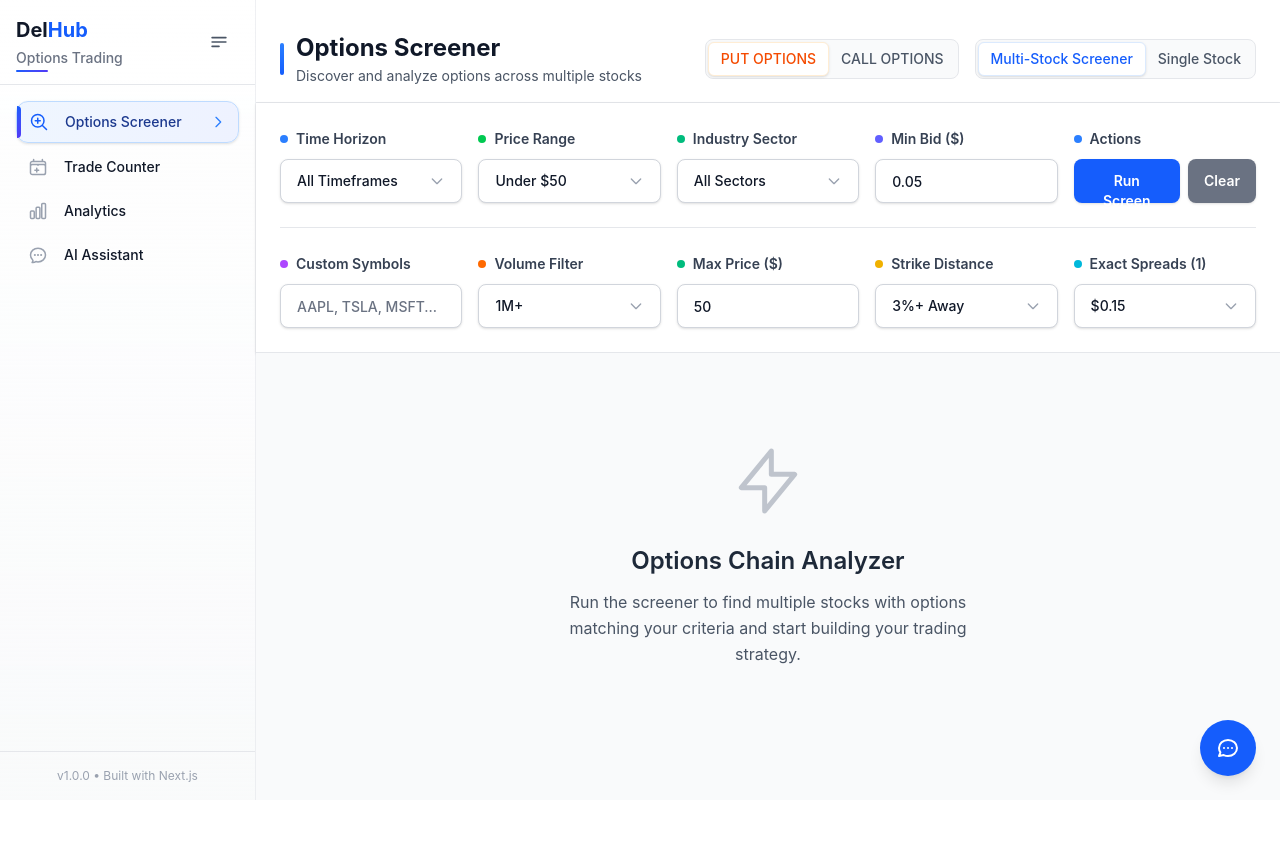
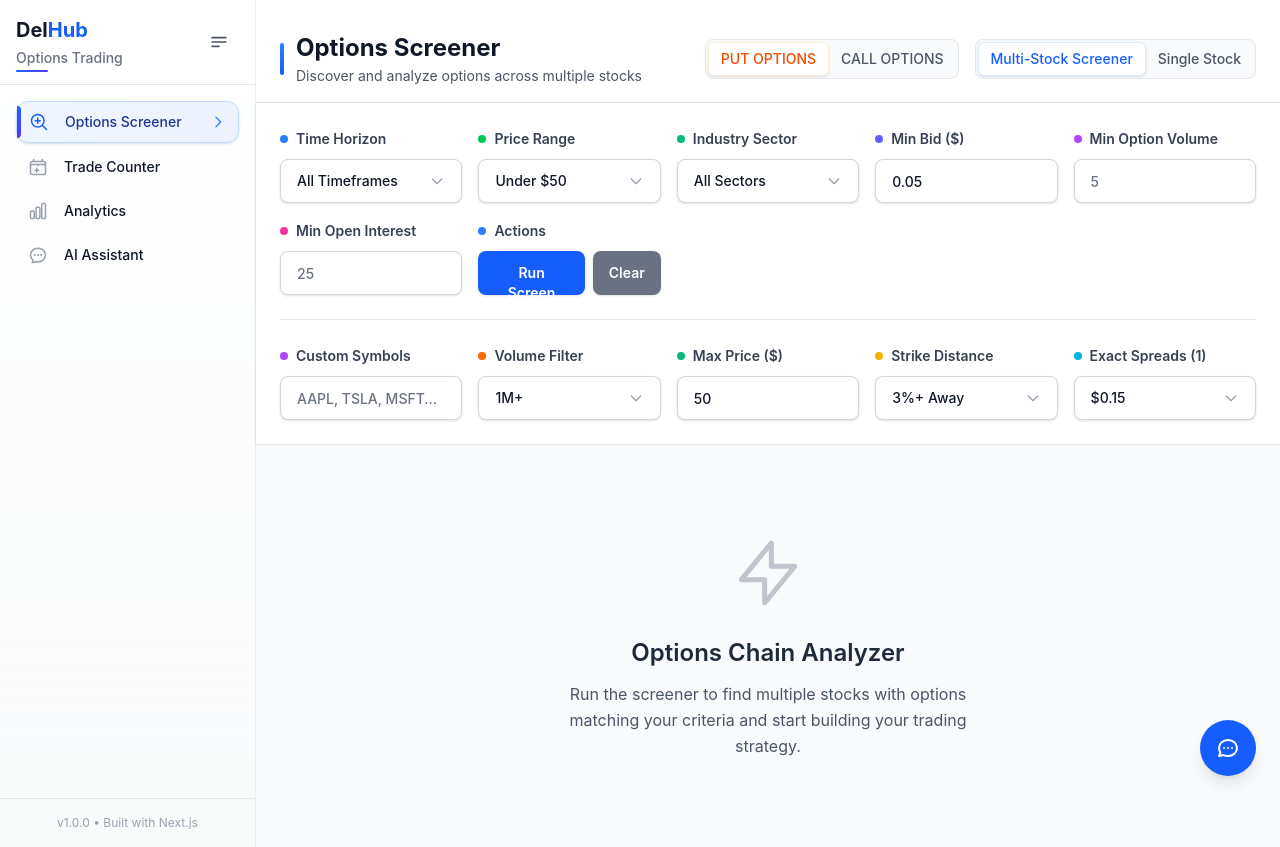
Before and after one commit to JDelott/delhub, a Next.js app: page / in a window 1280 px wide. Before the commit the page ends 800 px from the top, so only its background shows below. Built offline with nearby package versions, Linux system fonts and the light colour scheme.

Commit message:
fixed volume filtering

```diff
--- a/src/app/api/options/screener/route.ts
+++ b/src/app/api/options/screener/route.ts
@@ -370,16 +370,28 @@ export async function POST(request: NextRequest) {
     const stocksFilteredByVolume = priceFilteredResults.length - volumeFilteredResults.length;
     const totalStocksFiltered = stocksFilteredByPrice + stocksFilteredByVolume;
 
-    // Sort by total options found based on type
+    // Sort by highest individual option volume for better scalping opportunities
     const topPerformers = successfulResults
       .sort((a, b) => {
-        const aTotal = optionType === 'puts' ? a.totalPutOptionsFound :
-                      optionType === 'calls' ? a.totalCallOptionsFound :
-                      a.totalPutOptionsFound + a.totalCallOptionsFound;
-        const bTotal = optionType === 'puts' ? b.totalPutOptionsFound :
-                      optionType === 'calls' ? b.totalCallOptionsFound :
-                      b.totalPutOptionsFound + b.totalCallOptionsFound;
-        return bTotal - aTotal;
+        // Get highest volume option for each stock based on option type
+        const getHighestVolume = (result: StockOptionsResult) => {
+          if (optionType === 'puts') {
+            return result.bestPutOptions.length > 0 ? Math.max(...result.bestPutOptions.map(opt => opt.volume)) : 0;
+          } else if (optionType === 'calls') {
+            return result.bestCallOptions.length > 0 ? Math.max(...result.bestCallOptions.map(opt => opt.volume)) : 0;
+          } else {
+            // For 'both', get the highest volume across all options
+            const putVolumes = result.bestPutOptions.map(opt => opt.volume);
+            const callVolumes = result.bestCallOptions.map(opt => opt.volume);
+            const allVolumes = [...putVolumes, ...callVolumes];
+            return allVolumes.length > 0 ? Math.max(...allVolumes) : 0;
+          }
+        };
+
+        const aHighestVolume = getHighestVolume(a);
+        const bHighestVolume = getHighestVolume(b);
+
+        return bHighestVolume - aHighestVolume; // Sort highest volume first
       })
       .slice(0, maxResults);
 
--- a/src/components/OptionsChain.tsx
+++ b/src/components/OptionsChain.tsx
@@ -191,6 +191,10 @@ export default function OptionsChain({ className = '' }: OptionsChainProps) {
             setMinBid={state.setMinBid}
             strikeRange={state.strikeRange}
             setStrikeRange={state.setStrikeRange}
+            minOptionVolume={state.minOptionVolume}
+            setMinOptionVolume={state.setMinOptionVolume}
+            minOpenInterest={state.minOpenInterest}
+            setMinOpenInterest={state.setMinOpenInterest}
             loading={state.loading}
             onRunScreener={handleRunScreener}
             onClearFilters={() => {
--- a/src/components/options-chain/components/ScreenerControls.tsx
+++ b/src/components/options-chain/components/ScreenerControls.tsx
@@ -22,6 +22,10 @@ interface ScreenerControlsProps {
   setMinBid: (bid: number) => void;
   strikeRange: 'tight' | 'moderate' | 'wide' | 'extended';
   setStrikeRange: (range: 'tight' | 'moderate' | 'wide' | 'extended') => void;
+  minOptionVolume: number;
+  setMinOptionVolume: (volume: number) => void;
+  minOpenInterest: number;
+  setMinOpenInterest: (openInterest: number) => void;
   loading: boolean;
   onRunScreener: (spreads?: number[]) => void;
   onClearFilters?: () => void;
@@ -46,6 +50,10 @@ export default function ScreenerControls({
   setMinBid,
   strikeRange,
   setStrikeRange,
+  minOptionVolume,
+  setMinOptionVolume,
+  minOpenInterest,
+  setMinOpenInterest,
   loading,
   onRunScreener,
   onClearFilters
@@ -360,6 +368,42 @@ export default function ScreenerControls({
           />
         </div>
 
+        {/* Min Option Volume */}
+        <div className="space-y-2">
+          <label className="text-sm font-semibold text-gray-700 flex items-center gap-2 h-6">
+            <div className="w-2 h-2 bg-purple-500 rounded-full"></div>
+            Min Option Volume
+          </label>
+          <input
+            type="number"
+            step="1"
+            min="0"
+            value={minOptionVolume === 0 ? '' : minOptionVolume}
+            onChange={(e) => setMinOptionVolume(e.target.value === '' ? 0 : Number(e.target.value))}
+            placeholder="5"
+            className="w-full h-11 px-4 py-3 bg-white border border-gray-300 rounded-lg text-sm font-medium text-gray-900 placeholder-gray-500 focus:border-blue-500 focus:ring-2 focus:ring-blue-200 focus:outline-none transition-all shadow-sm"
+            disabled={loading}
+          />
+        </div>
+
+        {/* Min Open Interest */}
+        <div className="space-y-2">
+          <label className="text-sm font-semibold text-gray-700 flex items-center gap-2 h-6">
+            <div className="w-2 h-2 bg-pink-500 rounded-full"></div>
+            Min Open Interest
+          </label>
+          <input
+            type="number"
+            step="1"
+            min="0"
+            value={minOpenInterest === 0 ? '' : minOpenInterest}
+            onChange={(e) => setMinOpenInterest(e.target.value === '' ? 0 : Number(e.target.value))}
+            placeholder="25"
+            className="w-full h-11 px-4 py-3 bg-white border border-gray-300 rounded-lg text-sm font-medium text-gray-900 placeholder-gray-500 focus:border-blue-500 focus:ring-2 focus:ring-blue-200 focus:outline-none transition-all shadow-sm"
+            disabled={loading}
+          />
+        </div>
+
         {/* Action Buttons */}
         <div className="space-y-2">
           <label className="text-sm font-semibold text-gray-700 flex items-center gap-2 h-6">
--- a/src/components/options-chain/components/ScreenerResults.tsx
+++ b/src/components/options-chain/components/ScreenerResults.tsx
@@ -182,7 +182,7 @@ export default function ScreenerResults({
                       <th className="text-left py-3 font-semibold">Bid</th>
                       <th className="text-left py-3 font-semibold">Ask</th>
                       <th className="text-left py-3 font-semibold">Spread</th>
-                      <th className="text-left py-3 font-semibold">Volume</th>
+                      <th className="text-left py-3 font-semibold cursor-help" title="Total contracts traded for this option today">Volume</th>
                       <th className="text-left py-3 font-semibold">Expiration</th>
                       <th className="text-center py-3 font-semibold">Actions</th>
                     </tr>
--- a/src/components/options-chain/components/SingleStockResults.tsx
+++ b/src/components/options-chain/components/SingleStockResults.tsx
@@ -65,7 +65,7 @@ export default function SingleStockResults({
                   <th className="px-4 py-3 text-left text-xs font-semibold text-gray-700 uppercase tracking-wider">
                     Spread
                   </th>
-                  <th className="px-4 py-3 text-left text-xs font-semibold text-gray-700 uppercase tracking-wider">
+                  <th className="px-4 py-3 text-left text-xs font-semibold text-gray-700 uppercase tracking-wider cursor-help" title="Total contracts traded for this option today">
                     Volume
                   </th>
                   <th className="px-4 py-3 text-left text-xs font-semibold text-gray-700 uppercase tracking-wider">
--- a/src/components/options-chain/hooks/useOptionsChainState.ts
+++ b/src/components/options-chain/hooks/useOptionsChainState.ts
@@ -51,6 +51,10 @@ export const useOptionsChainState = () => {
     setError: store.setError,
     sectorFilter: store.sectorFilter,
     setSectorFilter: store.setSectorFilter,
+    minOptionVolume: store.minOptionVolume,
+    setMinOptionVolume: store.setMinOptionVolume,
+    minOpenInterest: store.minOpenInterest,
+    setMinOpenInterest: store.setMinOpenInterest,
 
     // Trading states
     tradeModal: store.tradeModal,
--- a/src/store/optionsStore.ts
+++ b/src/store/optionsStore.ts
@@ -44,6 +44,8 @@ export interface OptionsScreenerState {
   minBid: number;
   strikeRange: 'tight' | 'moderate' | 'wide' | 'extended';
   sectorFilter: string;
+  minOptionVolume: number;
+  minOpenInterest: number;
 
   // Trading states (these don't need persistence)
   tradeModal: TradeModalState;
@@ -90,6 +92,8 @@ interface OptionsStore extends OptionsScreenerState {
   setMinBid: (minBid: number) => void;
   setStrikeRange: (strikeRange: 'tight' | 'moderate' | 'wide' | 'extended') => void;
   setSectorFilter: (sectorFilter: string) => void;
+  setMinOptionVolume: (minOptionVolume: number) => void;
+  setMinOpenInterest: (minOpenInterest: number) => void;
 
   // Actions for trading states (non-persistent)
   setTradeModal: (tradeModal: TradeModalState) => void;
@@ -143,6 +147,8 @@ export const useOptionsStore = create<OptionsStore>()(
       minBid: 0.05,
       strikeRange: 'moderate',
       sectorFilter: 'all',
+      minOptionVolume: 0,
+      minOpenInterest: 0,
 
       // Trading states (non-persistent defaults)
       tradeModal: {
@@ -192,6 +198,8 @@ export const useOptionsStore = create<OptionsStore>()(
       setMinBid: (minBid: number) => set({ minBid }),
       setStrikeRange: (strikeRange: 'tight' | 'moderate' | 'wide' | 'extended') => set({ strikeRange }),
       setSectorFilter: (sectorFilter: string) => set({ sectorFilter }),
+      setMinOptionVolume: (minOptionVolume: number) => set({ minOptionVolume }),
+      setMinOpenInterest: (minOpenInterest: number) => set({ minOpenInterest }),
 
       // Actions for trading states (non-persistent)
       setTradeModal: (tradeModal: TradeModalState) => set({ tradeModal }),
@@ -224,7 +232,9 @@ export const useOptionsStore = create<OptionsStore>()(
         selectedSpreads: [0.15],
         minBid: 0.05,
         strikeRange: 'moderate',
-        sectorFilter: 'all'
+        sectorFilter: 'all',
+        minOptionVolume: 0,
+        minOpenInterest: 0
       }),
     }),
     {
@@ -253,6 +263,8 @@ export const useOptionsStore = create<OptionsStore>()(
         minBid: state.minBid,
         strikeRange: state.strikeRange,
         sectorFilter: state.sectorFilter,
+        minOptionVolume: state.minOptionVolume,
+        minOpenInterest: state.minOpenInterest,
       }),
       // Merge function to handle hydration issues
       merge: (persistedState: unknown, currentState: OptionsScreenerState) => {
```
